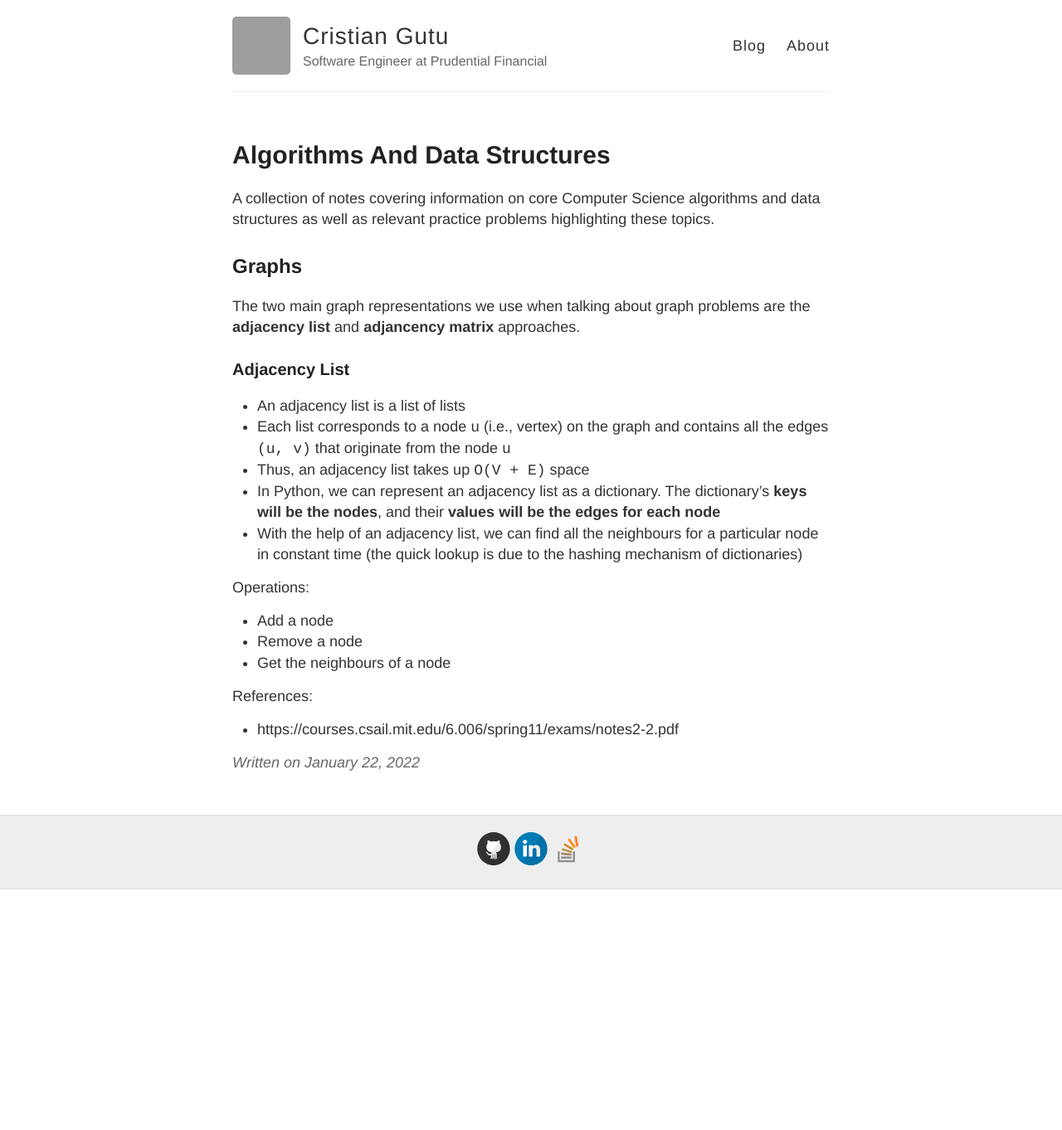
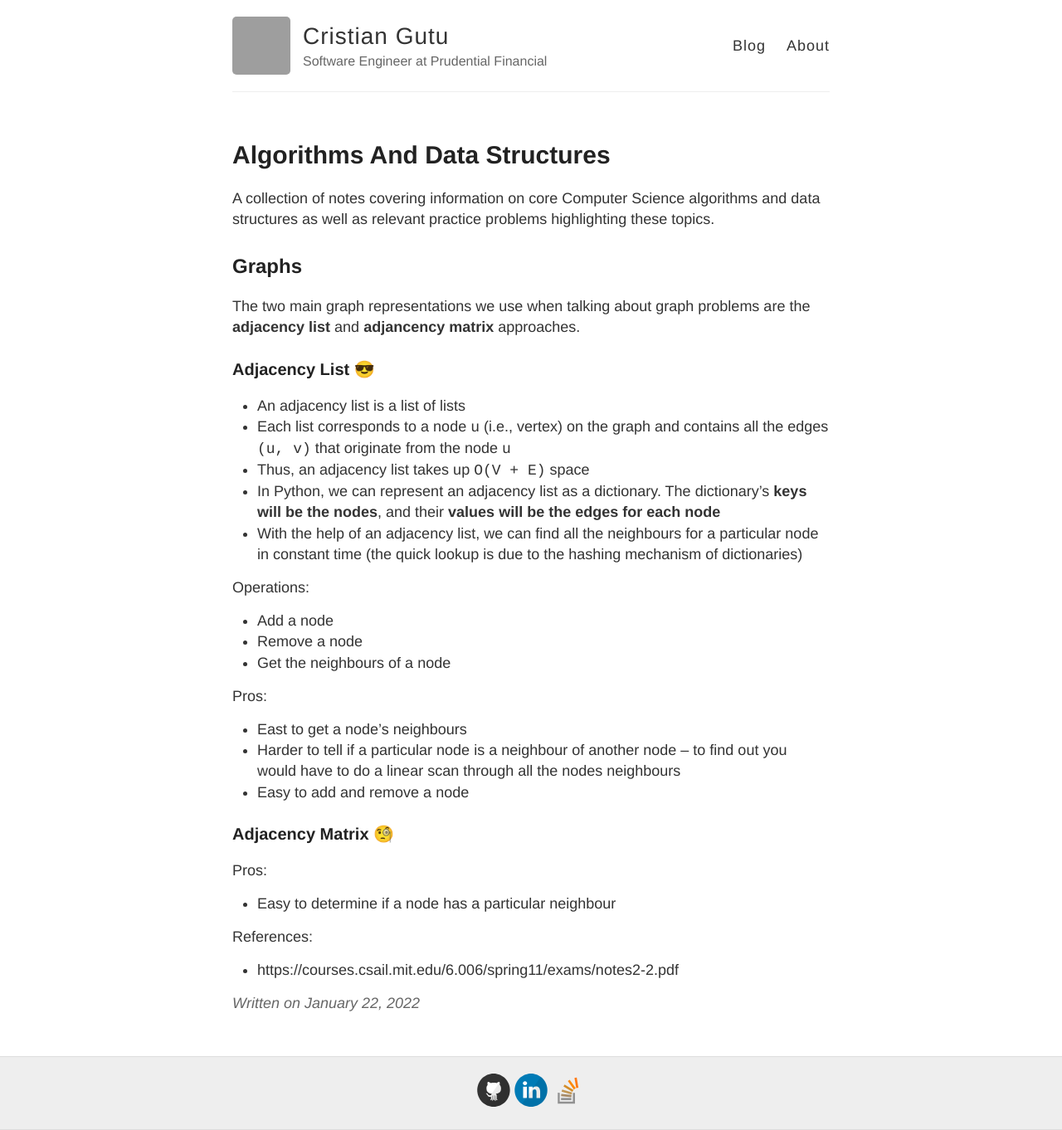
Before and after one commit to gutucristian/gutucristian.github.io, a Jekyll site: the page built from _posts/2022-01-22-Algorithms-And-Data-Structures.md, in a window 1280 px wide. Shown: the whole page at 83% size. Built offline with Jekyll 4.4.1, drawn with Linux system fonts in a browser that asks for light colours; our own code applies the rules of GitHub Pages for plain Markdown files; before the commit the page ends 1072 px from its top, so only the background shows below that; grey boxes are pictures that could not be loaded.

Commit message:
Update 2022-01-22-Algorithms-And-Data-Structures.md

```diff
--- a/_posts/2022-01-22-Algorithms-And-Data-Structures.md
+++ b/_posts/2022-01-22-Algorithms-And-Data-Structures.md
@@ -4,7 +4,7 @@ A collection of notes covering information on core Computer Science algorithms a
 
 The two main graph representations we use when talking about graph problems are the **adjacency list** and **adjancency matrix** approaches.
 
-### Adjacency List
+### Adjacency List 😎
 
 - An adjacency list is a list of lists
 - Each list corresponds to a node `u` (i.e., vertex) on the graph and contains all the edges `(u, v)` that originate from the node `u`
@@ -17,5 +17,15 @@ Operations:
 - Remove a node
 - Get the neighbours of a node
 
+Pros:
+- East to get a node's neighbours
+- Harder to tell if a particular node is a neighbour of another node -- to find out you would have to do a linear scan through all the nodes neighbours
+- Easy to add and remove a node
+
+### Adjacency Matrix 🧐
+
+Pros:
+- Easy to determine if a node has a particular neighbour
+
 References:
 - https://courses.csail.mit.edu/6.006/spring11/exams/notes2-2.pdf
```
